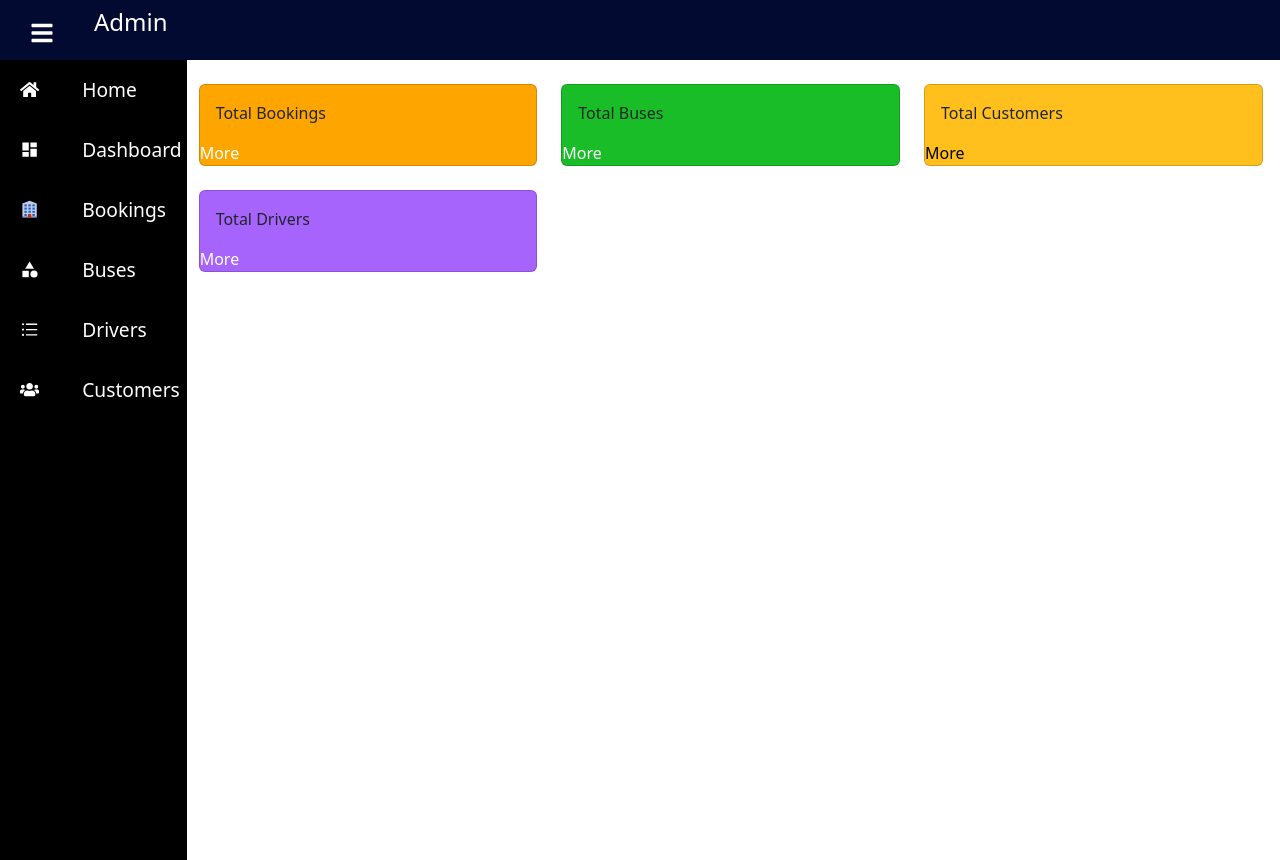
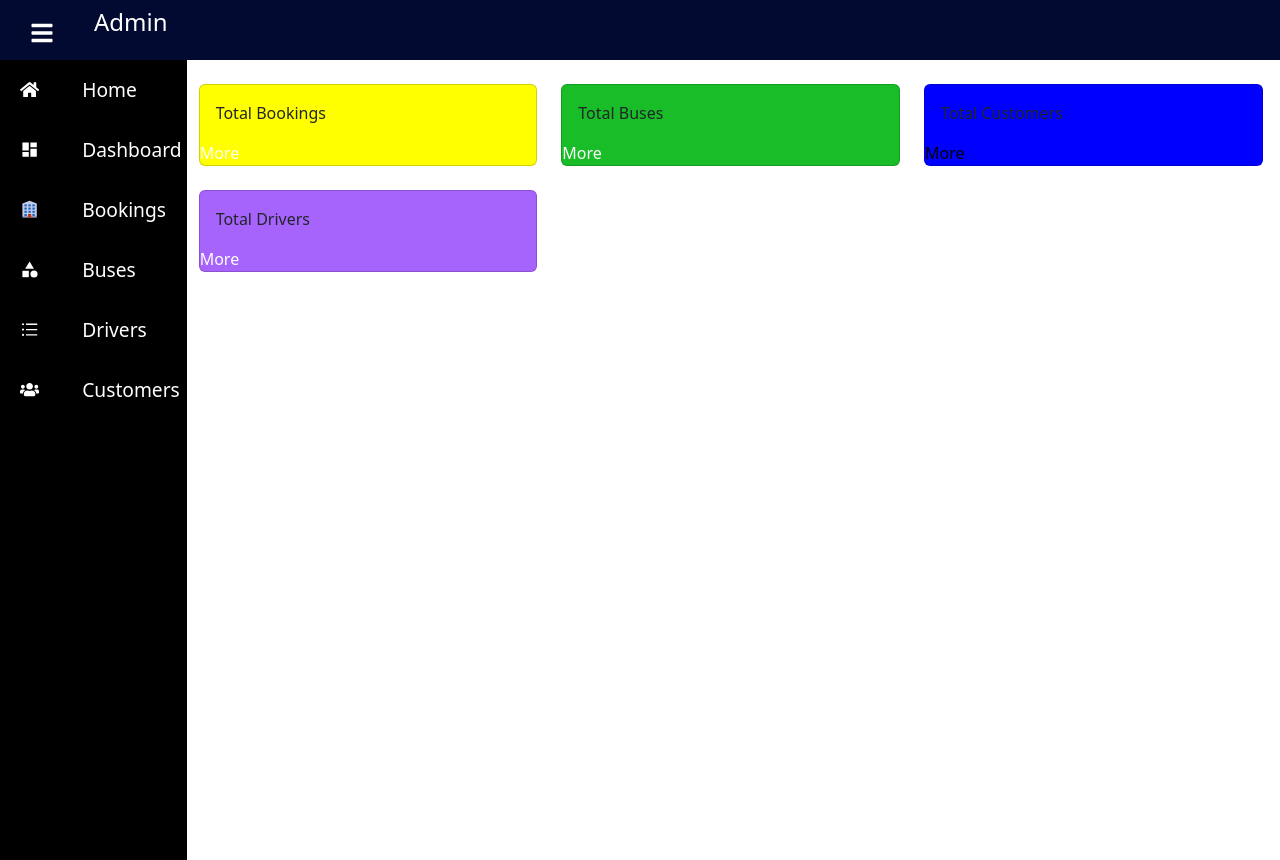
Before and after one commit to Zavi254/bus-booking-app, a React (Create React App) app: page /mainPage in a window 1280 px wide. Built offline with nearby package versions, Linux system fonts and the light colour scheme; no server answers; a web font is replaced by a local one.

Commit message:
cleaning dashboard code

```diff
--- a/src/Admin/Dashboard.jsx
+++ b/src/Admin/Dashboard.jsx
@@ -6,7 +6,7 @@ function Dashboard() {
             <div className="container mt-4 ">
                 <div className="row row-cols-1 row-cols-md-3 g-4">
                     <div className="col">
-                        <div className="card h-100" style={{backgroundColor:"orange"}}>
+                        <div className="card h-100" style={{backgroundColor:"yellow"}}>
                             {/* <img src="..." className="card-img-top" alt="..." /> */}
                             <div className="card-body">
                                 {/* <h5 className="card-title">0</h5> */}
@@ -26,7 +26,7 @@ function Dashboard() {
                         </div>
                     </div>
                     <div className="col">
-                        <div className="card h-100 " style={{backgroundColor:"#FFC01D"}}>
+                        <div className="card h-100 " style={{backgroundColor:"blue"}}>
                             {/* <img src="..." className="card-img-top" alt="..." /> */}
                             <div className="card-body">
                                 {/* <h5 className="card-title">0</h5> */}
```
